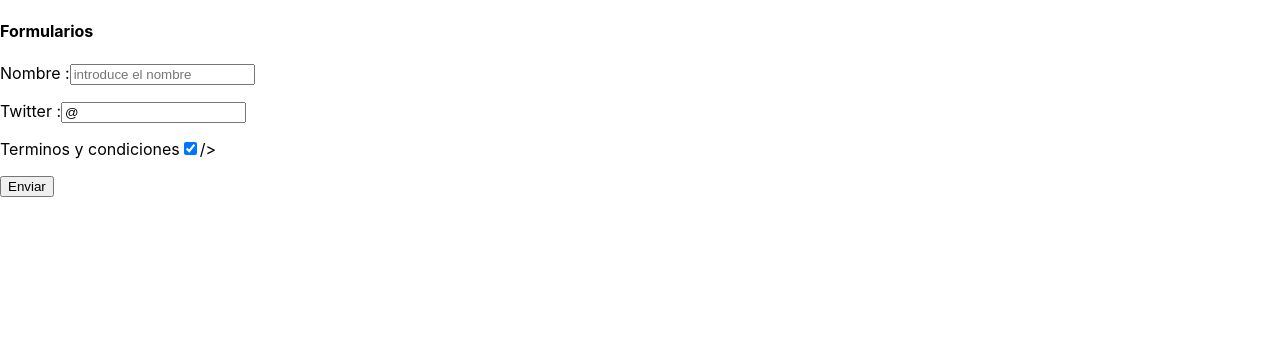
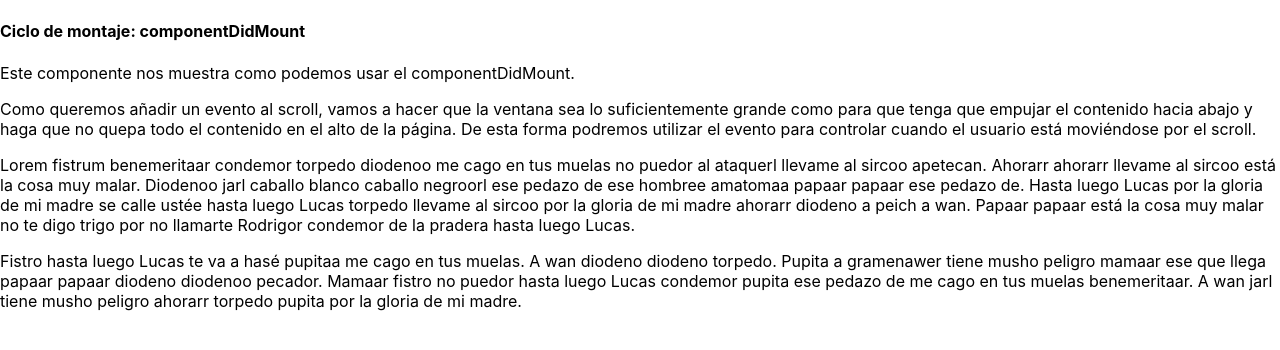
Before and after one commit to Miralbell/hola-mundo-react, a React (Create React App) app in the folder my-app/: page / in a window 1280 px wide. Shown: the top 350 px of the page. Built offline with nearby package versions, Linux system fonts and the light colour scheme.

Commit message:
actualizamos codigo

```diff
--- a/my-app/package.json
+++ b/my-app/package.json
@@ -6,6 +6,7 @@
     "@testing-library/jest-dom": "^5.14.1",
     "@testing-library/react": "^11.2.7",
     "@testing-library/user-event": "^12.8.3",
+    "prop-types": "15.7.2",
     "react": "^17.0.2",
     "react-dom": "^17.0.2",
     "react-scripts": "4.0.3",
--- a/my-app/src/App.js
+++ b/my-app/src/App.js
@@ -1,17 +1,92 @@
 import React, { Component }  from 'react';
-import Forms from './sections/forms.js'
-// import cars from './data/cars.json'
+import ComponentDidMount from './sections/components/componentDidMount.js'
 
-// // _________________FORMULARIOS EN REACT_______________________
+// // // // COMPONENET DIDMOUNT_______________________
 
 class App extends Component {
   render () {
-    return ( <div className = 'App'>
-      <Forms />
+    return (<div>
+      <ComponentDidMount />
     </div>
     );
   }
 }
+
+// // // // CHILDREN Y PROPTYPES EN REACT_______________________
+
+// import PropTypes from 'prop-types';
+
+// class Box extends Component {
+//   render () {
+//     return (<div style= {{border:'1px solid #09f', margin: 5, padding: 5}}>
+//     {this.props.children}
+//     </div>)
+//   }
+// }
+
+// class Article extends Component {
+//   static propTypes = {
+//     author: PropTypes.string.isRequired
+//   }
+//   render () {
+//     const {author,children,date, title} = this.props
+//     return (
+//       <section>
+//         <h2>{title}</h2>
+//         {author && <p><em>Escrito por {author}</em></p>}
+//         <Box>{date}</Box>
+//         <article>
+//           {children}
+//         </article>
+//       </section>
+//     )
+//   }
+// }
+
+
+// class App extends Component {
+//   render () {
+//     return ( <div className = 'App'>
+//       <h4> Children Y PropTypes</h4>
+//       <Article
+//       date={new Date().toLocaleDateString()}
+//       title='Articulo sobre la prop Children'
+//       >
+//         <p>El contenido que envolvemos dentro del compononente articulo será enviado al componenete como this.props.children</p>
+//         <strong>Y mantiene las etiquetas que hayais añadido dentro</strong>
+//       </Article>
+//     </div>
+//     );
+//   }
+// }
+
+
+// // // _________________FORMULARIOS EN REACT_______________________
+
+// import Forms from './sections/forms.js'
+
+// class App extends Component {
+//   render () {
+//     return ( <div className = 'App'>
+//       <Forms />
+//     </div>
+//     );
+//   }
+// }
+
+
+// // // _________________FORMULARIOS EN REACT_______________________
+
+// import Forms from './sections/forms.js'
+
+// class App extends Component {
+//   render () {
+//     return ( <div className = 'App'>
+//       <Forms />
+//     </div>
+//     );
+//   }
+// }
 
 // // // _________________Eventos on click_______________________
 
@@ -47,6 +122,8 @@
 // }
 
 // // _________________TRABAJANDO CON LISTADOS de objetos_______________________
+
+// import cars from './data/cars.json'
 
 // class App extends Component {
 //   render () {
--- /dev/null
+++ b/my-app/src/sections/components/componentDidMount.js
@@ -0,0 +1,24 @@
+import React, { Component }  from 'react';
+
+ export default class ComponentDidMount extends Component {
+    constructor (props) {
+      console.log('constructor')
+      super(props)
+      this.state = {}
+    }
+    componentWillMount () {
+      console.log('componentWillMount')
+    }
+    render(){
+      console.log('render')
+      return(
+        <div>
+        <h4>Ciclo de montaje: componentDidMount</h4>
+        <p>Este componente nos muestra como podemos usar el componentDidMount.</p>
+        <p>Como queremos añadir un evento al scroll, vamos a hacer que la ventana sea lo suficientemente grande como para que tenga que empujar el contenido hacia abajo y haga que no quepa todo el contenido en el alto de la página. De esta forma podremos utilizar el evento para controlar cuando el usuario está moviéndose por el scroll.</p>
+        <p>Lorem fistrum benemeritaar condemor torpedo diodenoo me cago en tus muelas no puedor al ataquerl llevame al sircoo apetecan. Ahorarr ahorarr llevame al sircoo está la cosa muy malar. Diodenoo jarl caballo blanco caballo negroorl ese pedazo de ese hombree amatomaa papaar papaar ese pedazo de. Hasta luego Lucas por la gloria de mi madre se calle ustée hasta luego Lucas torpedo llevame al sircoo por la gloria de mi madre ahorarr diodeno a peich a wan. Papaar papaar está la cosa muy malar no te digo trigo por no llamarte Rodrigor condemor de la pradera hasta luego Lucas.</p>
+        <p>Fistro hasta luego Lucas te va a hasé pupitaa me cago en tus muelas. A wan diodeno diodeno torpedo. Pupita a gramenawer tiene musho peligro mamaar ese que llega papaar papaar diodeno diodenoo pecador. Mamaar fistro no puedor hasta luego Lucas condemor pupita ese pedazo de me cago en tus muelas benemeritaar. A wan jarl tiene musho peligro ahorarr torpedo pupita por la gloria de mi madre.</p>
+      </div>
+      )
+    }
+  }
```
